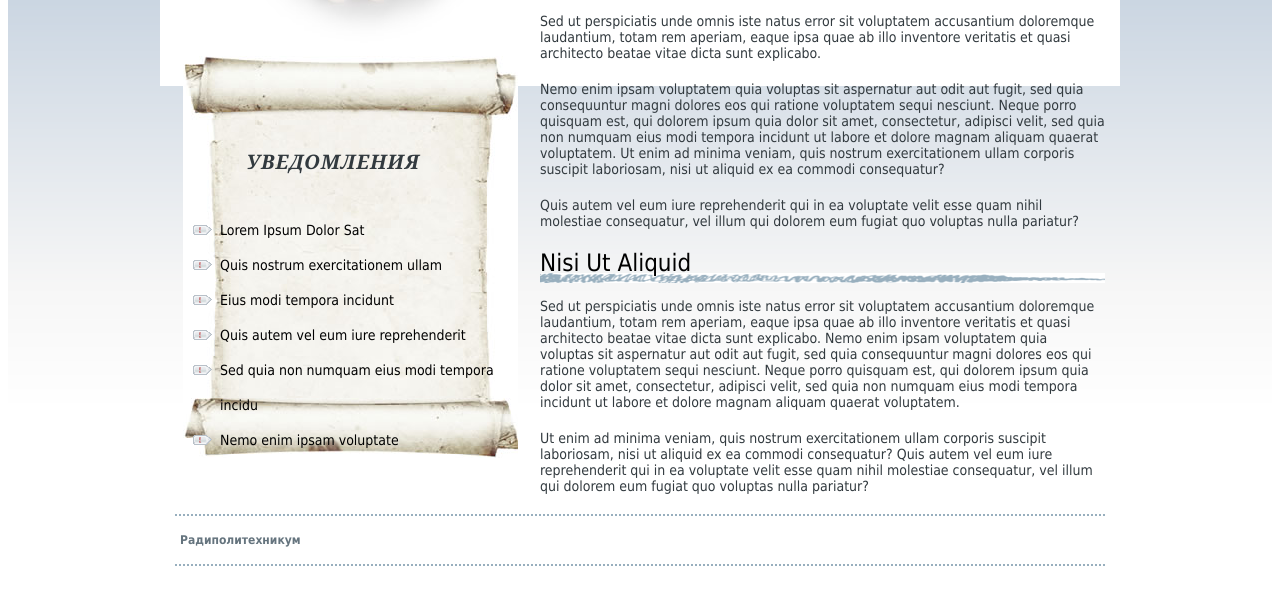
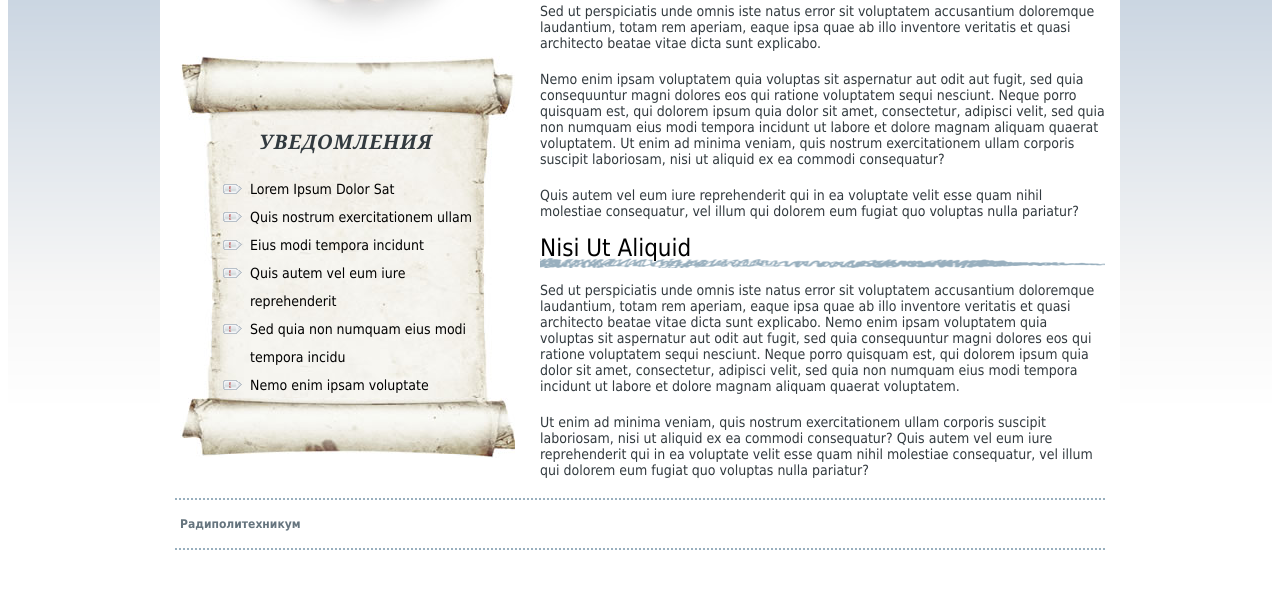
Before and after one commit to OldinPadavan/MDK_04.02, a plain HTML site: page Лабораторная работа №8/1 задание/bg_images.html in a window 1280 px wide. Shown: the part 193-800 px from the top of the page. Drawn offline with Linux system fonts and the light colour scheme.

Commit message:
finished fisrt task from Lab8

```diff
--- a/Лабораторная работа №8/1 задание/styles.css
+++ b/Лабораторная работа №8/1 задание/styles.css
@@ -33,11 +33,14 @@ table {
 	background-image: url("images/bg_page.png");
 	background-repeat: repeat-x;
 	background-size: auto;
+	padding: 0;
+	margin: 0;
 
 }
 
 .wrapper {
 	background-image: url("images/bg_main.jpg");
+	background-color: white;
 	background-repeat: no-repeat;
 	background-position: top;
 	width: 960px;
@@ -55,11 +58,13 @@ table {
 }
 
 .announcement {
+	margin-top: 80px;
 	margin-right: 600px;
 	margin-left: 20px;
+	padding-bottom: 65px;
 	background-image: url("images/scroll_top.jpg"), url("images/scroll_bottom.jpg"), url("images/scroll_middle.jpg");
 	background-repeat: no-repeat, no-repeat, no-repeat;
-	background-position: 50% 25%, 50% 100%, 50% 75%;
+	background-position: 0% 12%, 0% 95%, 0% 60%;
 
 }
 
@@ -77,6 +82,7 @@ table {
 
 
 .banner h1 {
+	margin-top: 5%;
 	font: normal 48px Georgia, "Times New Roman", Times, serif;
 	text-align: right;
   color: #272D32;
@@ -84,8 +90,9 @@ table {
 
 .main h2 {
 	font: 24px Tahoma, Geneva, sans-serif;
+	margin-top: -5px;
 	padding-bottom: 6px;
-	margin-bottom: 15px;
+	margin-bottom: 1px;
 	font-family: Tahoma, Geneva, sans-serif;
 	background-image: url("images/underline.png");
 	background-repeat: no-repeat;
@@ -105,14 +112,16 @@ table {
 	color: #323A3F;
 	text-transform: uppercase;
 	letter-spacing: 1px;
-	margin-bottom: 18px;
-	padding-right: 10%;
-	padding-top: 60%;
+	margin-bottom: 20px;
+	padding-right: 2.5%;
+	padding-top: 120px;
 }
 .announcement ul {
+	margin-left: 30px;
+	margin-right: 40px;
 	font: 14px Tahoma, Geneva, sans-serif;
-	padding-top: 20px;
-	line-height: 2.5;
+	line-height: 2;
+	text-align: left;
 	list-style: url("images/bullet.png")outside;
 }
 
```
